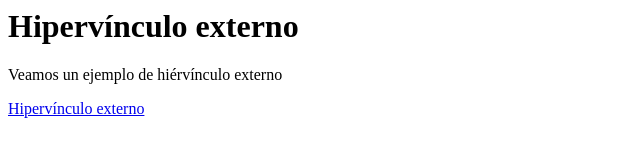
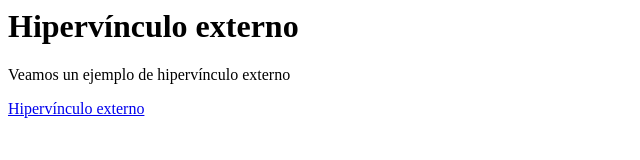
Before and after one commit to daviddovat12/taller_info_2019_2-1, a plain HTML site: page externo.html in a window 1280 px wide. Shown: the full height of the page, 0-640 px from the left. Drawn offline with Linux system fonts and the light colour scheme.

Commit message:
Update externo.html

```diff
--- a/externo.html
+++ b/externo.html
@@ -1,6 +1,6 @@
 <head></head>
 <body>
 <h1>Hiperv&iacute;nculo externo</h1>
-<p>Veamos un ejemplo de hiérv&iacute;nculo externo</p>
+<p>Veamos un ejemplo de hiperv&iacute;nculo externo</p>
 <a href="https://sites.google.com/view/taller-info-2-1-2019/externo">Hipervínculo externo</a>
 <body>
```
